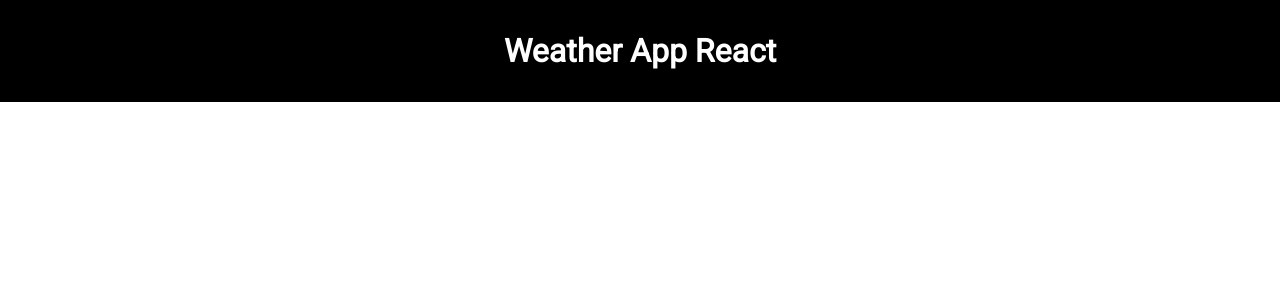
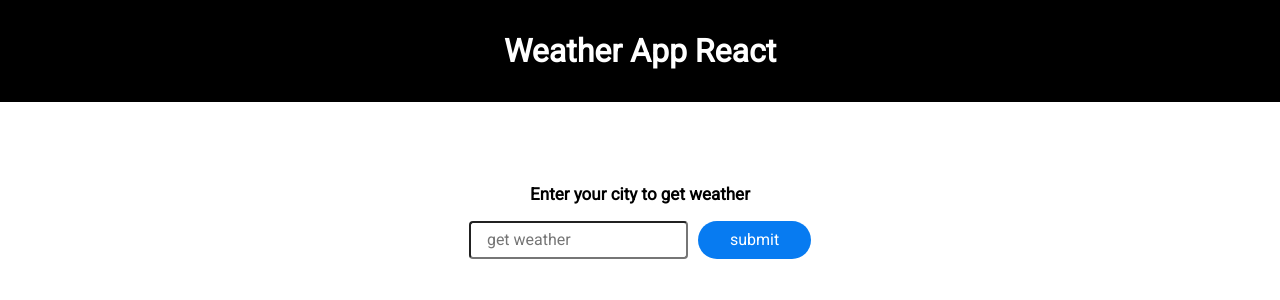
Before and after one commit to luke-h1/weather-app-react, a React (Create React App) app: page / in a window 1280 px wide. Shown: the top 300 px of the page. Built offline with nearby package versions, Linux system fonts and the light colour scheme; the HTML template or start-up script is replaced by a standard one.

Commit message:
finish form styling

```diff
--- a/src/components/Form/Form.jsx
+++ b/src/components/Form/Form.jsx
@@ -24,7 +24,7 @@ const Form = () => {
   return (
     <>
       <FormWrapper>
-        <FormTitle></FormTitle>
+        <FormTitle>Enter your city to get weather</FormTitle>
         <WeatherForm onSubmit={onSubmit}>
           <FormInput
             type='text'
@@ -33,7 +33,7 @@ const Form = () => {
             value={text}
             onChange={onChange}
           />
-          <SubmitBtn type='submit' value='submit' />
+          <SubmitBtn type='submit' value='submit' round='true' />
         </WeatherForm>
       </FormWrapper>
     </>
--- a/src/components/Form/FormElements.jsx
+++ b/src/components/Form/FormElements.jsx
@@ -1,19 +1,46 @@
-import styled from 'styled';
+import styled from 'styled-components';
 
+export const FormWrapper = styled.div`
+  display: flex;
+  flex-direction: column;
+  justify-content: center;
+  align-items: center;
+  min-width: 100vw;
+  min-height: 30vh;
+`;
 
-export const FormWrapper = styled.div``
+export const FormTitle = styled.h2`
+  text-align: center;
+  font-size: 17px;
+  margin-bottom: 1rem;
+`;
 
-
-export const FormTitle = styled.h2``
-
-export const WeatherForm = styled.form`
-
-`
+export const WeatherForm = styled.form``;
 
 export const FormInput = styled.input`
+  padding: 8px 16px;
+  border-radius: 4px;
+  outline: 0;
+`;
 
-`
+export const SubmitBtn = styled.input`
+  background: ${({ primary }) => (primary ? '#f26a2e' : '#077bf1')};
+  white-space: nowrap;
+  padding: ${({ big }) => (big ? '16px 40px' : '10px 32px')};
+  color: #fff;
+  font-size: ${({ big }) => (big ? '20px' : '16px')};
+  outline: 0;
+  border: none;
+  margin-left: 10px;
+  min-width: 100px;
+  cursor: pointer;
+  text-decoration: none;
+  transition: 0.3s !important;
+  border-radius: ${({ round }) => (round ? '50px' : 'none')};
+  &:hover {
+    background: ${({ primary }) => (primary ? '#077bf1' : '#f26a2e')};
+    transform: translateY(-2px);
+  }
+`;
 
-export const SubmitBtn = styled.input``
-
-export const ResultContainer = styled.div``
+export const ResultContainer = styled.div``;
--- a/src/components/Pages/HomePage/HomePage.jsx
+++ b/src/components/Pages/HomePage/HomePage.jsx
@@ -1,9 +1,11 @@
 import React from "react";
 import Header from "../../Header/Header";
+import Form from '../../Form/Form';
 const HomePage = () => {
   return (
     <>
       <Header />
+      <Form />
     </>
   );
 };
```
